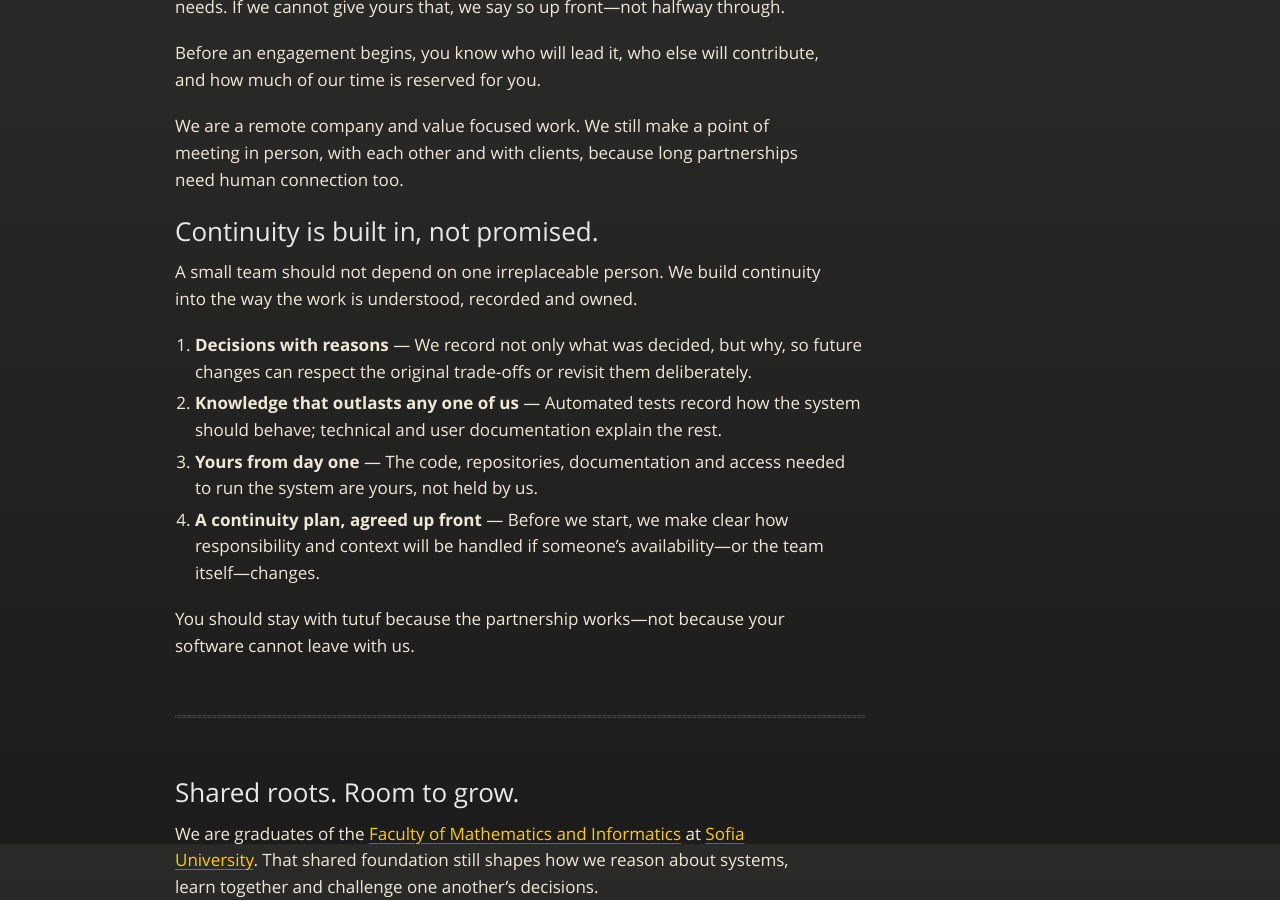
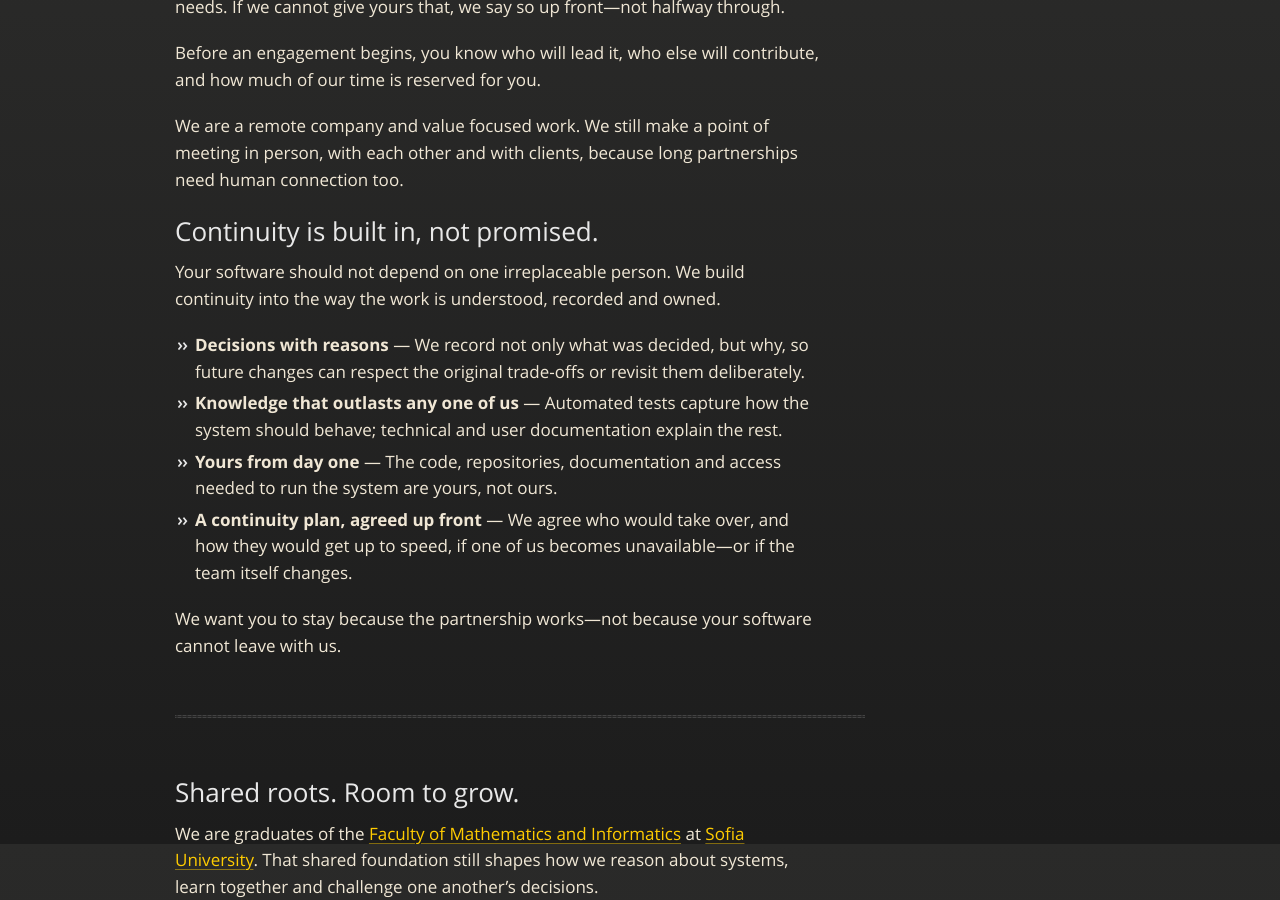
Before and after one commit to tutuf/tutuf.github.io, a Jekyll site: the page built from team.md, in a window 1280 px wide and 900 px high, scrolled down 1856 px. Built offline with Jekyll 4.4.1, drawn with Linux system fonts in a browser that asks for light colours.

Commit message:
Make the Continuity promises concrete
Speak to the client's software, say who takes over in the
continuity plan, list the items without implying an order, and
close on what we want rather than what the client should do.

Co-Authored-By: Claude Opus 5.5 <noreply@anthropic.com>

```diff
--- a/team.md
+++ b/team.md
@@ -53,14 +53,14 @@ We are a remote company and value focused work. We still make a point of meeting
 
 ## Continuity is built in, not promised.
 
-A small team should not depend on one irreplaceable person. We build continuity into the way the work is understood, recorded and owned.
+Your software should not depend on one irreplaceable person. We build continuity into the way the work is understood, recorded and owned.
 
-1. **Decisions with reasons** — We record not only what was decided, but why, so future changes can respect the original trade-offs or revisit them deliberately.
-2. **Knowledge that outlasts any one of us** — Automated tests record how the system should behave; technical and user documentation explain the rest.
-3. **Yours from day one** — The code, repositories, documentation and access needed to run the system are yours, not held by us.
-4. **A continuity plan, agreed up front** — Before we start, we make clear how responsibility and context will be handled if someone’s availability—or the team itself—changes.
+* **Decisions with reasons** — We record not only what was decided, but why, so future changes can respect the original trade-offs or revisit them deliberately.
+* **Knowledge that outlasts any one of us** — Automated tests capture how the system should behave; technical and user documentation explain the rest.
+* **Yours from day one** — The code, repositories, documentation and access needed to run the system are yours, not ours.
+* **A continuity plan, agreed up front** — We agree who would take over, and how they would get up to speed, if one of us becomes unavailable—or if the team itself changes.
 
-You should stay with tutuf because the partnership works—not because your software cannot leave with us.
+We want you to stay because the partnership works—not because your software cannot leave with us.
 
 ---
 
```
